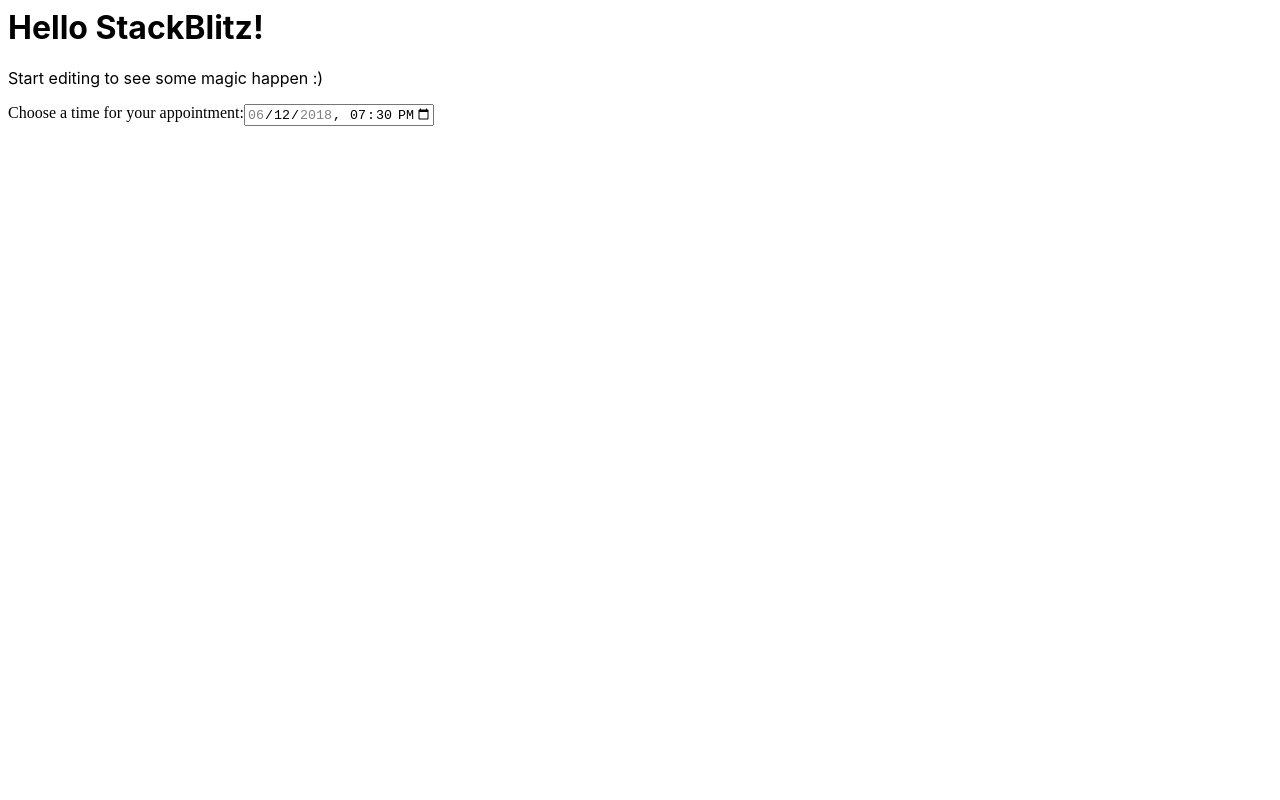
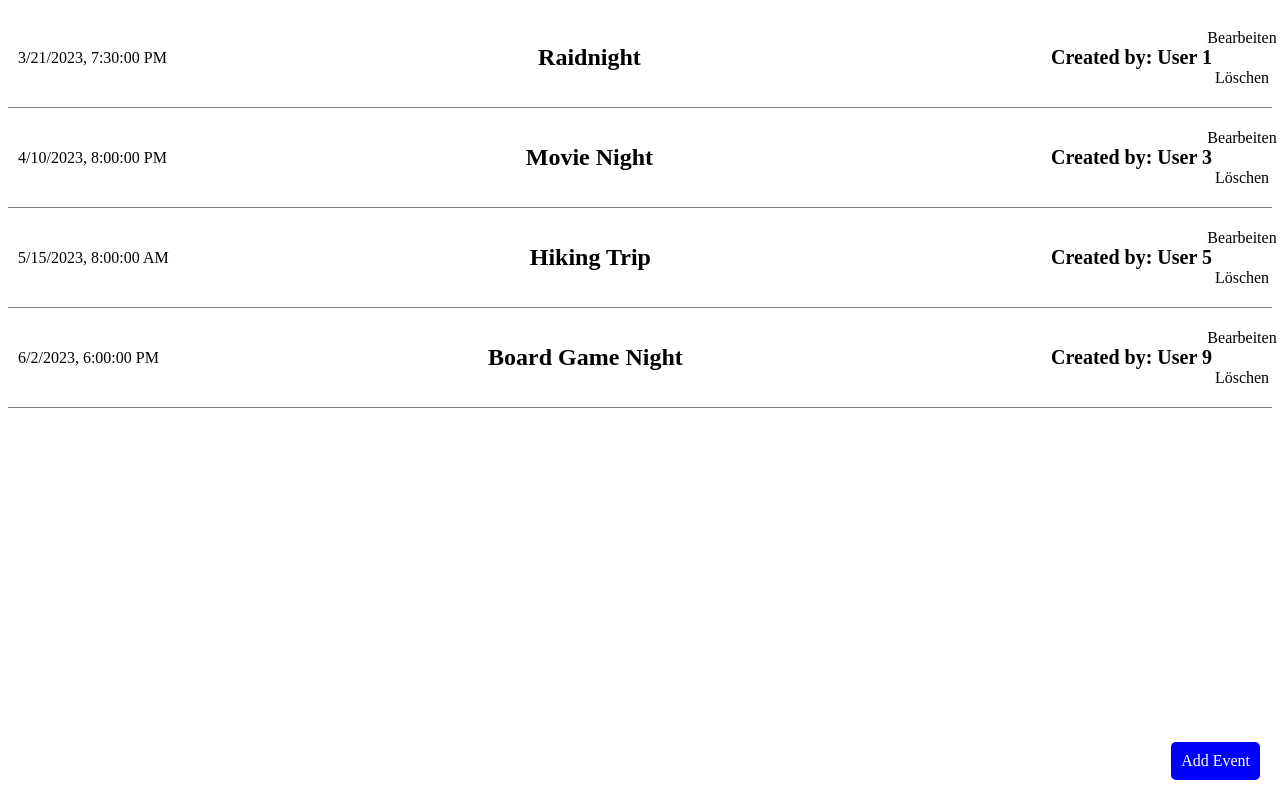
Before and after one commit to Syvex/IHK-Projekt-Feierabend-Planer, a React (Create React App) app: page / in a window 1280 px wide. Built offline with nearby package versions, Linux system fonts and the light colour scheme.

Commit message:
update styles, mockData and Overview page

```diff
--- a/package.json
+++ b/package.json
@@ -3,8 +3,8 @@
   "version": "0.0.0",
   "private": true,
   "dependencies": {
-    "react": "^18.1.0",
-    "react-dom": "^18.1.0"
+    "react": "^18.2.0",
+    "react-dom": "^18.2.0"
   },
   "scripts": {
     "start": "react-scripts start",
--- a/src/App.js
+++ b/src/App.js
@@ -1,24 +1,72 @@
-import React from 'react';
+import React, { useCallback } from 'react';
 import './style.css';
+import * as mockData from './mockData.js';
 
-export default function App() {
-  console.log();
+function EventList() {
+  const { mockEvents, mockAttendees } = mockData;
+
+  const handleDeleteEvent = (eventToDelete) => {
+    // Find the index of the event to delete in the mockEvents array
+    const eventIndex = mockEvents.findIndex(
+      (event) => event.eventId === eventToDelete.eventId
+    );
+    if (eventIndex === -1) {
+      console.error(`Event ${eventToDelete.eventId} not found in mockEvents`);
+      return;
+    }
+
+    // Remove the event from the mockEvents array
+    const deletedEvents = mockEvents.splice(eventIndex, 1);
+
+    // Remove the attendees for the deleted event from the mockAttendees array
+    const deletedAttendees = mockAttendees.filter(
+      (attendee) => attendee.eventId === eventToDelete.eventId
+    );
+    deletedAttendees.forEach((attendee) => {
+      const attendeeIndex = mockAttendees.findIndex(
+        (a) => a.attendeeId === attendee.attendeeId
+      );
+      if (attendeeIndex !== -1) {
+        mockAttendees.splice(attendeeIndex, 1);
+      }
+    });
+
+    console.log(
+      `Deleted event ${deletedEvents[0].eventId} and ${deletedAttendees.length} attendees.`
+    );
+  };
+
+  const renderEvents = useCallback(() => {
+    return mockEvents.map((event) => {
+      return (
+        <div key={event.eventId} className="event">
+          <div className="event-time">
+            {new Date(event.dateTime).toLocaleString()}
+          </div>
+          <div className="event-title">{event.title}</div>
+          <div className="event-creator">
+            Created by: User {event.creatorId}
+          </div>
+          <div className="event-buttons">
+            <div className="event-button edit-button">Bearbeiten</div>
+            <div
+              className="event-button delete-button"
+              onClick={() => handleDeleteEvent(event)}
+            >
+              Löschen
+            </div>
+          </div>
+        </div>
+      );
+    });
+  }, [mockEvents]);
 
   return (
-    <div>
-      <h1>Hello StackBlitz!</h1>
-      <p>Start editing to see some magic happen :)</p>
-      <label for="meeting-time">Choose a time for your appointment:</label>
-
-      <input
-        onChange={(e) => (e.preventDefault(), console.log(e.target.value))}
-        type="datetime-local"
-        id="meeting-time"
-        name="meeting-time"
-        value="2018-06-12T19:30"
-        min="2018-06-07T00:00"
-        max="2018-06-14T00:00"
-      />
+    <div className="event-list">
+      {renderEvents()}
+      <div className="add-event-button">Add Event</div>
     </div>
   );
 }
+
+export default EventList;
--- a/src/mockData.js
+++ b/src/mockData.js
@@ -4,6 +4,90 @@
     firstName: 'Oli',
     lastName: 'Wiese',
     email: 'oliverwiese@email.de',
+  },
+  {
+    userId: 2,
+    firstName: 'Anna',
+    lastName: 'Schmidt',
+    email: 'annaschmidt@email.de',
+  },
+  {
+    userId: 3,
+    firstName: 'Max',
+    lastName: 'Mustermann',
+    email: 'maxmustermann@email.de',
+  },
+  {
+    userId: 4,
+    firstName: 'Lisa',
+    lastName: 'Müller',
+    email: 'lisamueller@email.de',
+  },
+  {
+    userId: 5,
+    firstName: 'David',
+    lastName: 'Garcia',
+    email: 'davidgarcia@email.de',
+  },
+  {
+    userId: 6,
+    firstName: 'Sarah',
+    lastName: 'Lee',
+    email: 'sarahlee@email.de',
+  },
+  {
+    userId: 7,
+    firstName: 'Markus',
+    lastName: 'Bauer',
+    email: 'markusbauer@email.de',
+  },
+  {
+    userId: 8,
+    firstName: 'Julia',
+    lastName: 'Wolf',
+    email: 'juliawolf@email.de',
+  },
+  {
+    userId: 9,
+    firstName: 'Felix',
+    lastName: 'Maier',
+    email: 'felixmaier@email.de',
+  },
+  {
+    userId: 10,
+    firstName: 'Sophie',
+    lastName: 'Schulz',
+    email: 'sophieschulz@email.de',
+  },
+  {
+    userId: 11,
+    firstName: 'Johannes',
+    lastName: 'Krause',
+    email: 'johanneskrause@email.de',
+  },
+  {
+    userId: 12,
+    firstName: 'Mia',
+    lastName: 'Weber',
+    email: 'miaweber@email.de',
+  },
+  {
+    userId: 13,
+    firstName: 'Jonas',
+    lastName: 'Becker',
+    email: 'jonasbecker@email.de',
+  },
+  {
+    userId: 14,
+    firstName: 'Paul',
+    lastName: 'Hoffmann',
+    email: 'paulhoffmann@email.de',
+  },
+  {
+    userId: 15,
+    firstName: 'Marie',
+    lastName: 'Schwarz',
+    email: 'marieschwarz@email.de',
   },
 ];
 
@@ -15,6 +99,27 @@
     dateTime: '2023-03-21T19:30',
     description: 'Fun gaming night with the boys.',
   },
+  {
+    eventId: 2,
+    creatorId: 3,
+    title: 'Movie Night',
+    dateTime: '2023-04-10T20:00',
+    description: 'Watching latest releases in cinema.',
+  },
+  {
+    eventId: 3,
+    creatorId: 5,
+    title: 'Hiking Trip',
+    dateTime: '2023-05-15T08:00',
+    description: 'Exploring scenic mountain trails.',
+  },
+  {
+    eventId: 4,
+    creatorId: 9,
+    title: 'Board Game Night',
+    dateTime: '2023-06-02T18:00',
+    description: 'Playing classic and modern board games.',
+  },
 ];
 
 export const mockAttendees = [
@@ -23,4 +128,44 @@
     eventId: 1,
     userId: 1,
   },
+  {
+    attendeeId: 2,
+    eventId: 1,
+    userId: 2,
+  },
+  {
+    attendeeId: 3,
+    eventId: 2,
+    userId: 2,
+  },
+  {
+    attendeeId: 4,
+    eventId: 2,
+    userId: 3,
+  },
+  {
+    attendeeId: 5,
+    eventId: 3,
+    userId: 3,
+  },
+  {
+    attendeeId: 6,
+    eventId: 3,
+    userId: 4,
+  },
+  {
+    attendeeId: 7,
+    eventId: 4,
+    userId: 1,
+  },
+  {
+    attendeeId: 8,
+    eventId: 4,
+    userId: 3,
+  },
+  {
+    attendeeId: 9,
+    eventId: 4,
+    userId: 5,
+  },
 ];
--- a/src/style.css
+++ b/src/style.css
@@ -1,5 +1,87 @@
-h1,
-p {
-  font-family: -apple-system, BlinkMacSystemFont, 'Segoe UI', Roboto, Oxygen,
-    Ubuntu, Cantarell, 'Open Sans', 'Helvetica Neue', sans-serif;
+/* Styles for the event overview container */
+.event-overview {
+  position: relative;
+  width: 1000px;
+  height: 1000px;
+  margin: 0 auto;
+  overflow: auto;
+  border: 1px solid black;
 }
+
+/* Styles for the "Add Event" button */
+.add-event-button {
+  position: absolute;
+  bottom: 20px;
+  right: 20px;
+  padding: 10px;
+  background-color: blue;
+  color: white;
+  border: none;
+  border-radius: 5px;
+  cursor: pointer;
+}
+
+/* Styles for the event container */
+.event {
+  display: flex;
+  align-items: center;
+  width: 100%;
+  height: 100px;
+  padding: 10px;
+  box-sizing: border-box;
+  border-bottom: 1px solid gray;
+}
+
+/* Styles for the event date and time */
+.event-date-time {
+  display: flex;
+  flex-direction: column;
+  align-items: flex-start;
+  justify-content: center;
+  width: 200px;
+  font-size: 20px;
+  font-weight: bold;
+  margin-right: 20px;
+}
+
+/* Styles for the event title */
+.event-title {
+  flex: 1;
+  display: flex;
+  align-items: center;
+  justify-content: center;
+  font-size: 24px;
+  font-weight: bold;
+}
+
+/* Styles for the event creator */
+.event-creator {
+  display: flex;
+  align-items: center;
+  justify-content: flex-end;
+  width: 200px;
+  font-size: 20px;
+  font-weight: bold;
+}
+
+/* Styles for the edit and delete buttons */
+.event-button {
+  display: flex;
+  align-items: center;
+  justify-content: center;
+  width: 40px;
+  height: 40px;
+  margin-left: 10px;
+  cursor: pointer;
+  border-radius: 5px;
+}
+
+.event-button.edit {
+  background-color: green;
+  color: white;
+}
+
+.event-button.delete {
+  background-color: red;
+  color: white;
+}
```
